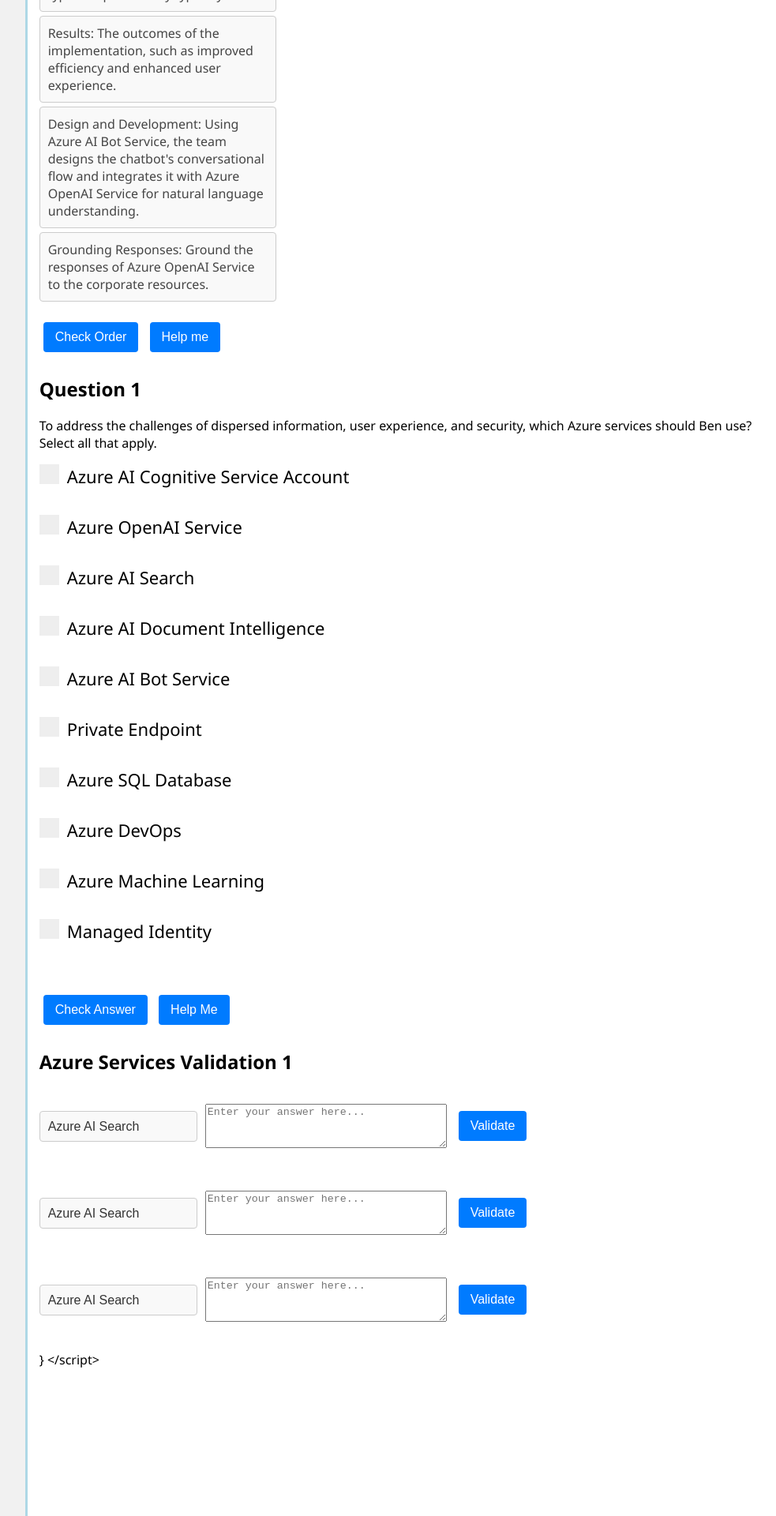
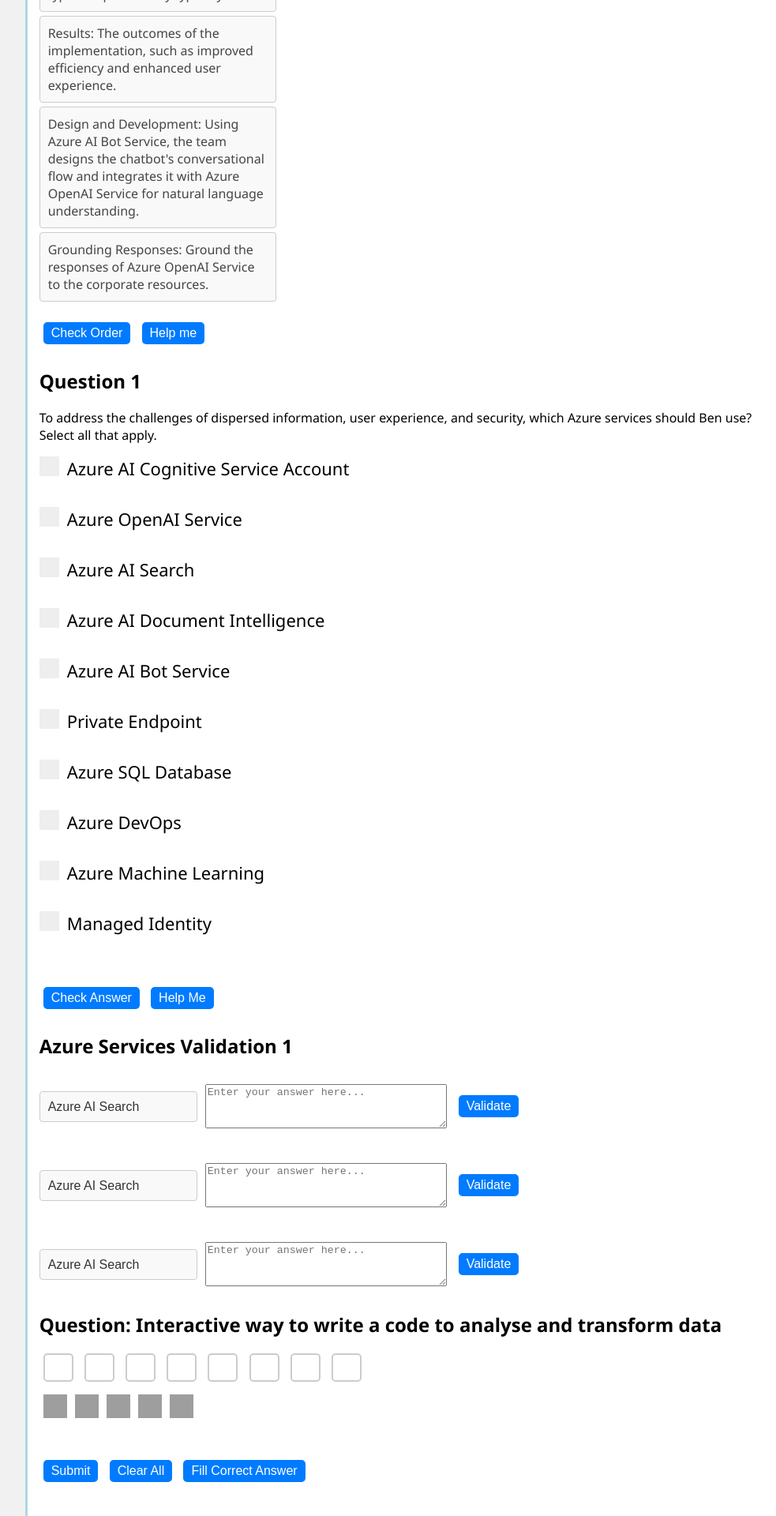
Before and after one commit to julietrajan/demo1, a Jekyll site: the page built from project-files/folder2/article5.md, in a window 1280 px wide. Shown: the part 951-2871 px from the top of the page at 79% size, without its empty margins (268-1251 px from the left). Built offline with Jekyll 4.4.1, drawn with Linux system fonts in a browser that asks for light colours; nearby versions of some CDN libraries; some of the changed lines change nothing that is shown; grey boxes are pictures that could not be loaded.

Commit message:
Update article5.md

```diff
--- a/project-files/folder2/article5.md
+++ b/project-files/folder2/article5.md
@@ -448,8 +448,9 @@
       feedback.style.color = "green";
   }
 
-
-    ## Question: Interactive way to write a code to analyse and transform data
+  }
+</script>
+## Question: Interactive way to write a code to analyse and transform data
 
 <form id="petForm">
   <label for="letterN"></label>
@@ -611,7 +612,3 @@
   // Initialize hearts on page load
   document.addEventListener('DOMContentLoaded', renderHearts);
 </script>
-
-
-  }
-</script>
```
